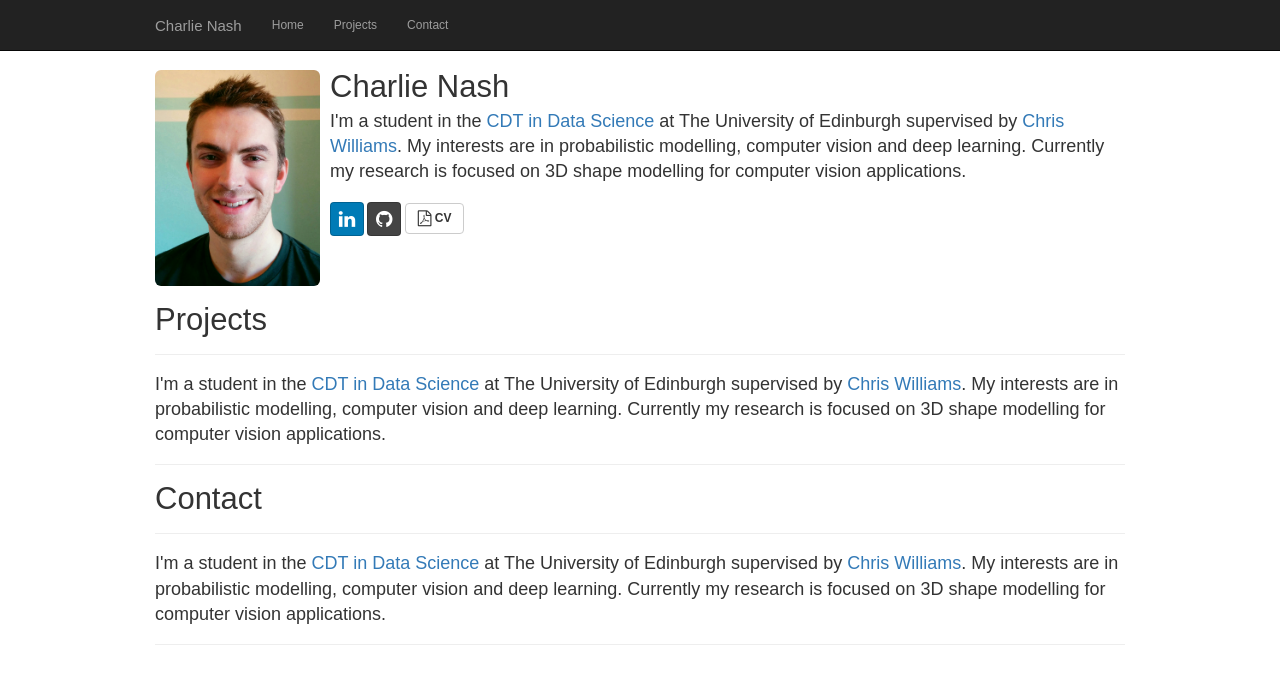
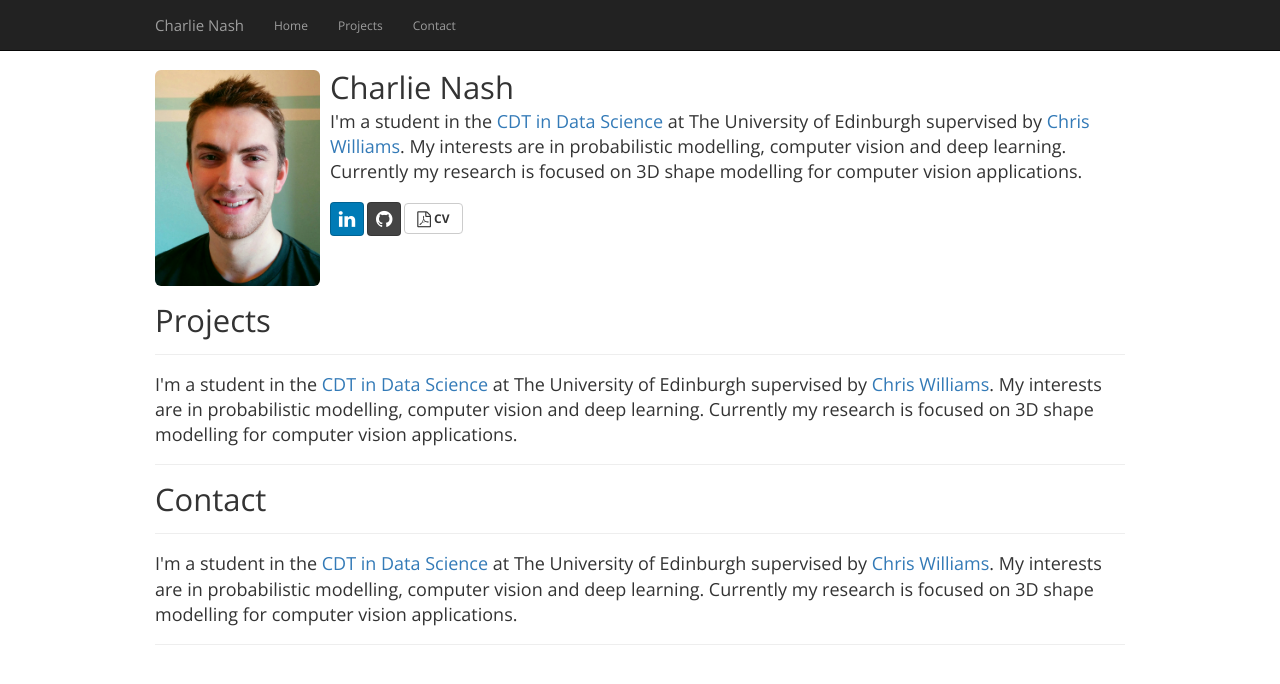
Before and after one commit to charlienash/charlienash.github.io, a Jekyll site: the page index.html, which Jekyll copies as it is, in a window 1280 px wide. Shown: the top 684 px of the page. Built offline with Jekyll 4.4.1, drawn with Linux system fonts in a browser that asks for light colours; nearby versions of some CDN libraries; library files that are not in the unit come from our copies.

Commit message:
Update styles.css

```diff
--- a/assets/css/styles.css
+++ b/assets/css/styles.css
@@ -14,7 +14,7 @@
 
 body {
 	padding-top: 70px;
-	font-family: 'Oswald', sans-serif;
+	font-family: 'Open Sans', sans-serif;
 }
 
 
```
